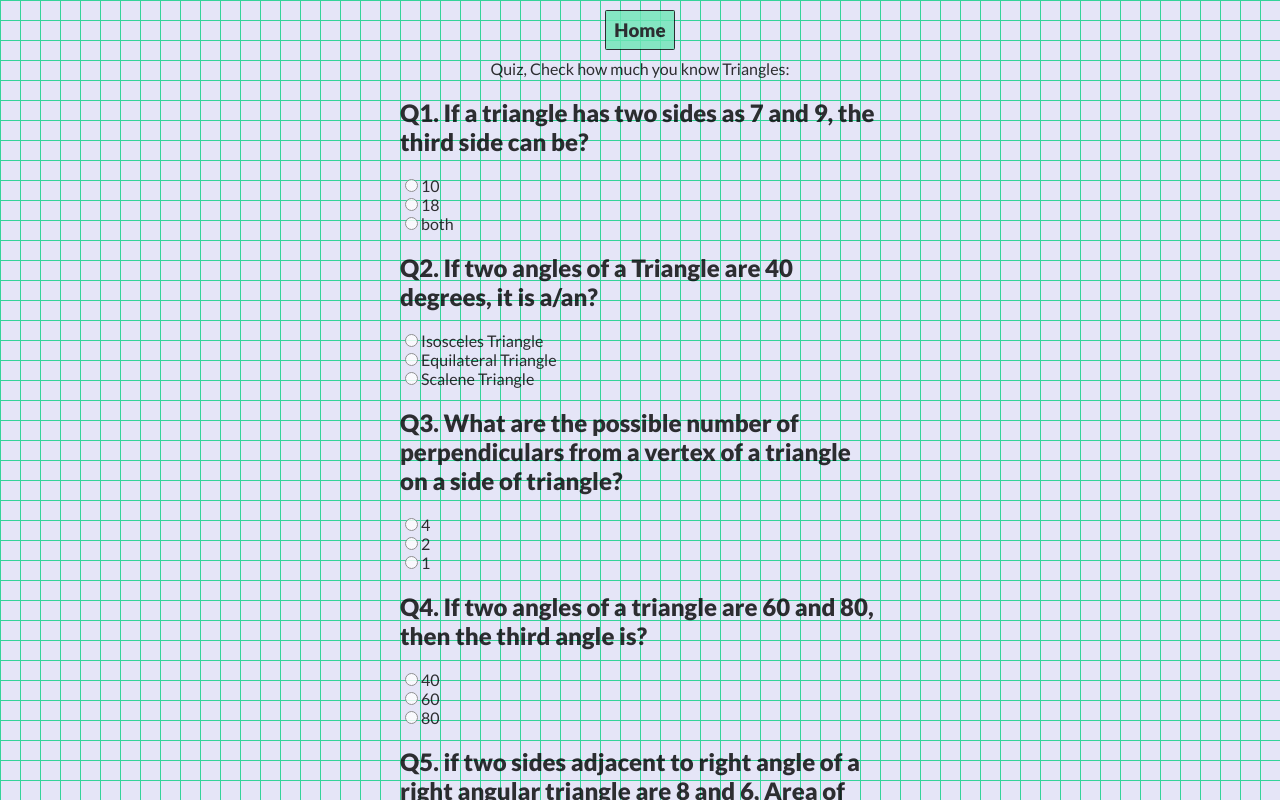
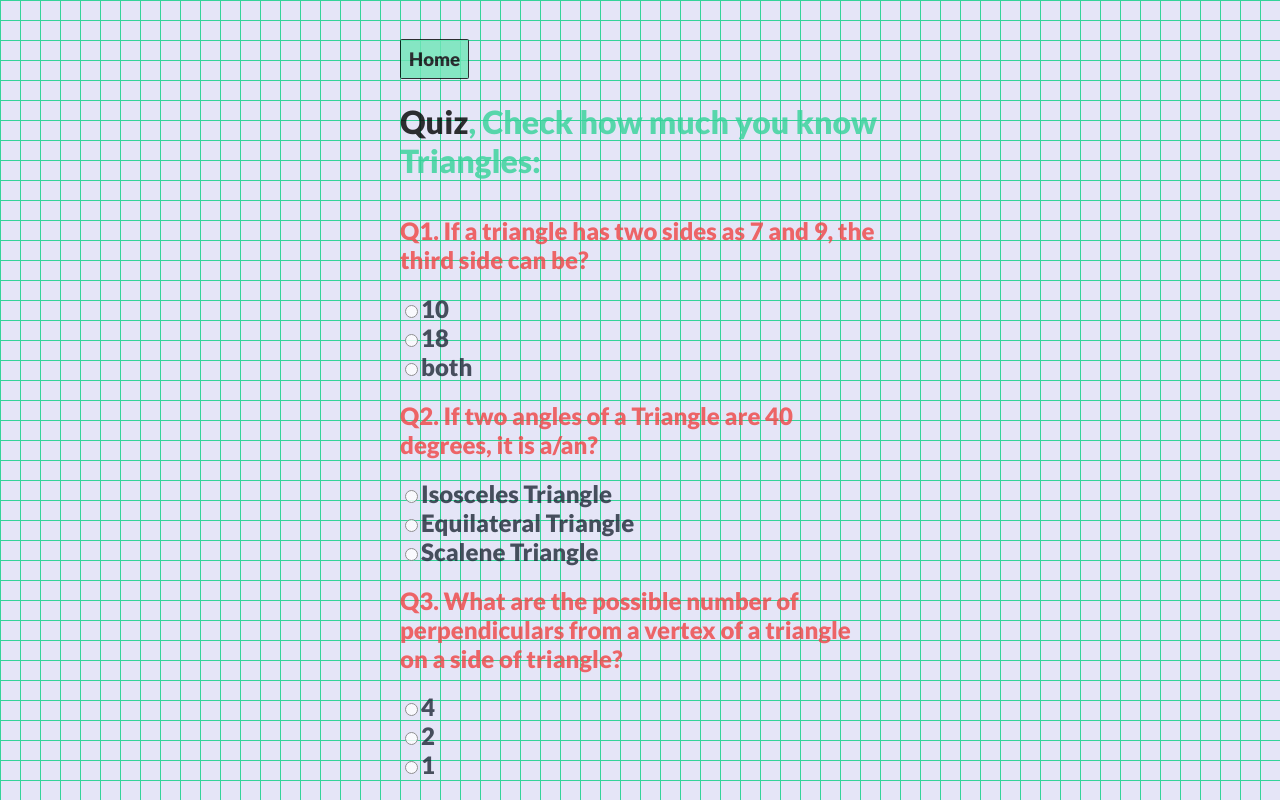
Before and after one commit to pushpjain3/Fun-with-Triangles, a React (Create React App) app in the folder frontend/: page / in a window 1280 px wide. Both pictures are taken after a click on the button "Quiz". Shown: the top 800 px of the page. Built offline with nearby package versions, Linux system fonts and the light colour scheme.

Commit message:
Quiz design done

```diff
--- a/frontend/src/App.css
+++ b/frontend/src/App.css
@@ -12,8 +12,9 @@
 	flex-direction: column;
 	justify-content: safe center;
 	overflow-y: auto;
-	min-height: 90vh;
+	min-height: 80vh;
 	font-family: "Lato", sans-serif;
+	margin: 1rem auto 4rem auto;
 }
 
 .link {
@@ -21,8 +22,8 @@
 	color: var(--primary-dark);
 	border: solid 1px black;
 	background-color: var(--primary-color);
-  padding: 0.5rem;
-  color: black;
+	padding: 0.5rem;
+	color: black;
 	border-radius: 0.1rem;
 }
 .link:hover {
@@ -48,6 +49,36 @@
 	background-color: var(--primary-light);
 	color: var(--gray-white);
 }
+.heading-home {
+	width: 60vh;
+	margin: 1rem auto;
+	text-align: left;
+}
+.page-heading {
+	font-weight: 900;
+	width: 60vh;
+	margin: 1rem auto;
+	text-align: left;
+	font-size: 2rem;
+	color: var(--primary-dark);
+}
+.page-heading-special {
+	color: black;
+}
+.input-button {
+	border-radius: 0.4rem;
+	font-family: "Lato", sans-serif;
+	border: solid 1px black;
+	background-color: var(--primary-color);
+	font-weight: 900;
+	font-size: 1.2rem;
+	padding: 1rem;
+}
+.input-button:hover {
+	order: solid 4px var(--primary-dark);
+	background-color: var(--primary-light);
+	color: var(--gray-white);
+}
 .angles-input {
 	display: flex;
 	flex-direction: column;
@@ -61,22 +92,48 @@
 	margin: 1rem auto;
 	width: 60%;
 }
-.question-box {
-	text-align: left;
+.question-box{
+  text-align: left;
+  width: 60vh;
+  color: #EF4444;
 }
+
 .options-set {
-	display: flex;
-	flex-direction: row;
+
+  width: 100%;
+}
+.options-set form{
+  display: flex;
+  flex-direction: column;
+  flex-wrap: wrap;
+}
+.options-set label{
+  font-size: 1.5rem;
 }
 .options {
-	font-weight: 400;
-	flex: 1;
+	font-weight: bold;
+  color: #1F2937;
+  font-size: 1.5rem;
 	text-align: left;
+  flex: 1;
+  width: 100%;
+  cursor: pointer;
+}
+
+
+.output-box {
+	padding: 0.5rem;
+	border: solid 1px black;
+	background-color: var(--primary-light);
+	min-height: 1rem;
+	max-width: 30vh;
+  font-size: 1.2rem;
+	margin: auto;
 }
 .footer {
 	margin: 1rem auto;
 	text-align: center;
 }
-.footer .link{
-  font-size: 2rem;
+.footer .link {
+	font-size: 2rem;
 }
--- a/frontend/src/Layout/QuizQuestion.js
+++ b/frontend/src/Layout/QuizQuestion.js
@@ -13,18 +13,33 @@ function QuizQuestion({ question, index, scoreChange }) {
 			</h2>
 			<div onChange={checkOption} className='options-set'>
 				<form>
-					<div className='options'>
-						<input type='radio' name='option' value={question["option_A"]} />
+					<label className='options' htmlFor={question["option_A"]}>
+						<input
+							type='radio'
+							name='option'
+							id={question["option_A"]}
+							value={question["option_A"]}
+						></input>
 						{question["option_A"]}
-					</div>
-					<div className='options'>
-						<input type='radio' name='option' value={question["option_B"]} />
+					</label>
+					<label className='options' htmlFor={question["option_B"]}>
+						<input
+							type='radio'
+							name='option'
+							id={question["option_B"]}
+							value={question["option_B"]}
+						></input>
 						{question["option_B"]}
-					</div>
-					<div className='options'>
-						<input type='radio' name='option' value={question["option_C"]} />
+					</label>
+					<label className='options' htmlFor={question["option_C"]}>
+						<input
+							type='radio'
+							name='option'
+							id={question["option_C"]}
+							value={question["option_C"]}
+						></input>
 						{question["option_C"]}
-					</div>
+					</label>
 				</form>
 			</div>
 		</div>
--- a/frontend/src/Pages/AreaOfTriangle.js
+++ b/frontend/src/Pages/AreaOfTriangle.js
@@ -22,7 +22,10 @@ function AreaOfTriangle() {
 		const [side_C, setside_C] = useState(0);
 		return (
 			<div>
-				<div>Calculate the area of the triangle:</div>
+				<div className='page-heading'>
+					Calculate the <span className='page-heading-special'>Area</span> of
+					the triangle:
+				</div>
 				<div className='angles-input'>
 					<label htmlFor='angle-a' className='label-input'>
 						Side A
@@ -59,9 +62,7 @@ function AreaOfTriangle() {
 					</label>
 
 					<div id='output-box' className='outbut-box'>
-						{clicked && (
-							<div>{clicked && <div>{Area}</div>}</div>
-						)}
+						{clicked && <div>{clicked && <div>{Area}</div>}</div>}
 					</div>
 					<button onClick={submitButtonClickHandler} className='input-box'>
 						Submit
--- a/frontend/src/Pages/Hypotenuse.js
+++ b/frontend/src/Pages/Hypotenuse.js
@@ -19,7 +19,9 @@ function Hypotenuse() {
 	const [side_B, setside_B] = useState(0);
 	return (
 		<div>
-			<div>Calculate the Hypotenuse of the triangle:</div>
+			<div className='page-heading'>
+				Calculate the <span className='page-heading-special'>Hypotenuse</span> of the triangle:
+			</div>
 			<div className='angles-input'>
 				<label htmlFor='angle-a' className='label-input'>
 					Side A
--- a/frontend/src/Pages/IsTriangle.js
+++ b/frontend/src/Pages/IsTriangle.js
@@ -21,7 +21,10 @@ function IsTriangle() {
 	const [angle_C, setangle_C] = useState(0);
 	return (
 		<div>
-			<div>Check if the shape is a valid triangle:</div>
+			<div className='page-heading'>
+				Check if the shape is a{" "}
+				<span className='page-heading-special'>valid triangle</span>:
+			</div>
 			<div className='angles-input'>
 				<label htmlFor='angle-a' className='label-input'>
 					Angle A
--- a/frontend/src/Pages/Quiz.js
+++ b/frontend/src/Pages/Quiz.js
@@ -1,5 +1,5 @@
-import React,{useState} from 'react';
-import QuizQuestion from '../Layout/QuizQuestion';
+import React, { useState } from "react";
+import QuizQuestion from "../Layout/QuizQuestion";
 
 const Questions = [
 	{
@@ -19,21 +19,24 @@ const Questions = [
 		correct_option: "Isosceles Triangle",
 	},
 	{
-		question_statement: "What are the possible number of perpendiculars from a vertex of a triangle on a side of triangle?",
+		question_statement:
+			"What are the possible number of perpendiculars from a vertex of a triangle on a side of triangle?",
 		option_A: "4",
 		option_B: "2",
 		option_C: "1",
 		correct_option: "1",
 	},
 	{
-		question_statement: "If two angles of a triangle are 60 and 80, then the third angle is?",
+		question_statement:
+			"If two angles of a triangle are 60 and 80, then the third angle is?",
 		option_A: "40",
 		option_B: "60",
 		option_C: "80",
 		correct_option: "40",
 	},
 	{
-		question_statement: "if two sides adjacent to right angle of a right angular triangle are 8 and 6, Area of the triangle is?",
+		question_statement:
+			"if two sides adjacent to right angle of a right angular triangle are 8 and 6, Area of the triangle is?",
 		option_A: "48",
 		option_B: "24",
 		option_C: "96",
@@ -47,43 +50,54 @@ function Quiz() {
 		setclicked(true);
 		calculateScore();
 	};
-        const calculateScore = ()=>{
+	const calculateScore = () => {
 		var finalScore = 0;
-            for(var i=0;i<Questions.length;i++){
-                finalScore+=score[i];
+		for (var i = 0; i < Questions.length; i++) {
+			finalScore += score[i];
 		}
 		settotalScore(finalScore);
-        }
-        const [totalScore, settotalScore] = useState(0)
-		const [score, setscore] = useState([0,0,0,0,0])
+	};
+	const [totalScore, settotalScore] = useState();
+	const [score, setscore] = useState([0, 0, 0, 0, 0]);
 
-        const scoreChange =(index,value)=>{
+	const scoreChange = (index, value) => {
 		var score_copy = score;
 		score_copy[index] = value;
 		setscore(score_copy);
-        }
+	};
 
 	return (
 		<div>
-
-				<div>Quiz, Check how much you know Triangles: </div>
+			<div className='page-heading'>
+				{" "}
+				<span className='page-heading-special'>Quiz</span>, Check how much you
+				know Triangles:{" "}
+			</div>
 			<div className='angles-input'>
-                    {Questions.map((question,index) =>{
+				{Questions.map((question, index) => {
 					return (
-                            <QuizQuestion question={question} key={index} index={index} scoreChange={scoreChange}/>
-                        )
+						<QuizQuestion
+							question={question}
+							key={index}
+							index={index}
+							scoreChange={scoreChange}
+						/>
+					);
 				})}
-					<button onClick={submitButtonClickHandler} className='input-box'>
+				<button onClick={submitButtonClickHandler} className='input-box input-button'>
 					Submit
 				</button>
-					<label htmlFor='angle-c' className='label-input'>
+				<h3 htmlFor='angle-c' className='label-input'>
 					Score
-					</label>
+				</h3>
 
-					<div className='outbut-box'>{clicked && <div>{totalScore}</div>}</div>
+				<div className='output-box'>
+					{clicked && <div>{totalScore}/5</div>}
+					{!clicked && <div>{"../5"}</div>}
+				</div>
 			</div>
 		</div>
 	);
 }
 
-export default Quiz
+export default Quiz;
--- a/frontend/src/index.css
+++ b/frontend/src/index.css
@@ -3,9 +3,10 @@
 body {
   margin: 0;
   font-family: 'Lato', sans-serif;
+  margin: 2rem auto;
   -webkit-font-smoothing: antialiased;
   -moz-osx-font-smoothing: grayscale;
-  overflow-y: auto;
+  overflow-y: scroll;
 background-color: #e5e5f7;
 opacity: 0.8;
 background-image:  linear-gradient(#34D399 1px, transparent 1px), linear-gradient(to right, #34D399 1px, #e5e5f7 1px);
```
Lines whose indentation alone changed are shown as unchanged.
